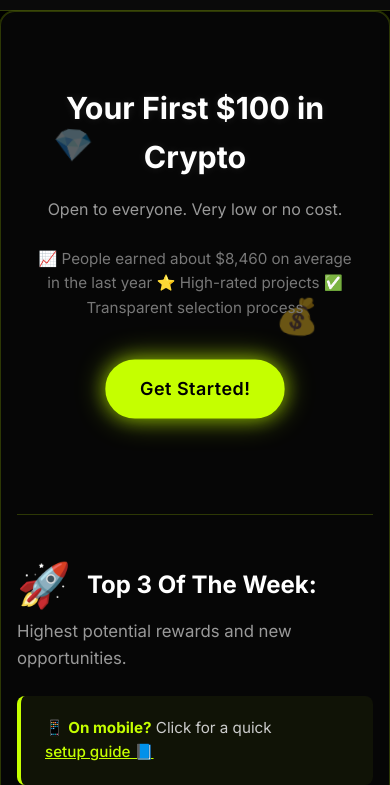
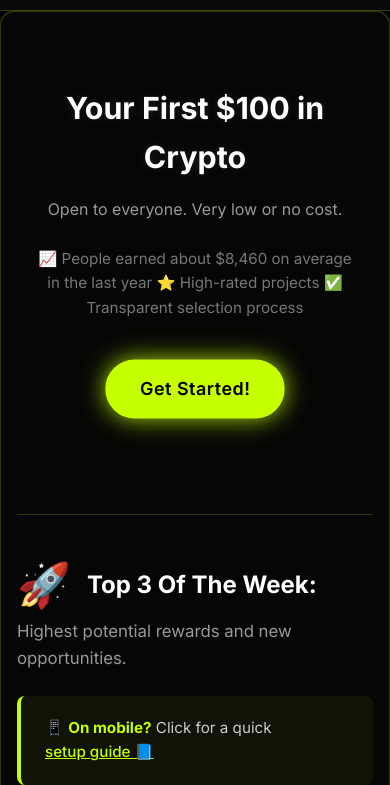
Before and after one commit to Usual0111/Coinly, a plain HTML site: page index.html in a window 390 px wide. Shown: the part 59-844 px from the top of the page. Drawn offline with Linux system fonts and the light colour scheme.

Commit message:
Update style.css

```diff
--- a/style.css
+++ b/style.css
@@ -1099,68 +1099,3 @@ footer a:hover {
         padding-left: 45px;
      }
 }
-
-/* ДОБАВЛЕНИЕ 4: Мини-эмодзи для hero секции на мобильных */
-@media (max-width: 768px) {
-    /* Создаем контейнер для мини-эмодзи в hero секции */
-    .hero-section {
-        position: relative;
-        overflow: hidden;
-    }
-
-    /* Добавляем мини-эмодзи через псевдоэлементы */
-    .hero-section::before {
-        content: '💎';
-        position: absolute;
-        top: 20%;
-        left: 10%;
-        font-size: 2em;
-        opacity: 0.3;
-        animation: gentleFloat 8s infinite ease-in-out;
-        pointer-events: none;
-        z-index: 1;
-    }
-
-    .hero-section::after {
-        content: '💰';
-        position: absolute;
-        top: 60%;
-        right: 15%;
-        font-size: 2.2em;
-        opacity: 0.25;
-        animation: gentleFloat 10s infinite ease-in-out reverse;
-        pointer-events: none;
-        z-index: 1;
-    }
-
-    /* Третий эмодзи через дополнительный элемент */
-    .hero-section .hero-emoji-3 {
-        content: '🚀';
-        position: absolute;
-        top: 10%;
-        right: 10%;
-        font-size: 1.8em;
-        opacity: 0.2;
-        animation: gentleFloat 12s infinite ease-in-out;
-        pointer-events: none;
-        z-index: 1;
-    }
-
-    /* Обеспечиваем что текст поверх эмодзи */
-    .hero-section > * {
-        position: relative;
-        z-index: 2;
-    }
-}
-
-/* Простая анимация для мобильных эмодзи */
-@keyframes gentleFloat {
-    0%, 100% {
-        transform: translateY(0px) rotate(0deg);
-        opacity: 0.2;
-    }
-    50% {
-        transform: translateY(-10px) rotate(5deg);
-        opacity: 0.4;
-    }
-}
```
